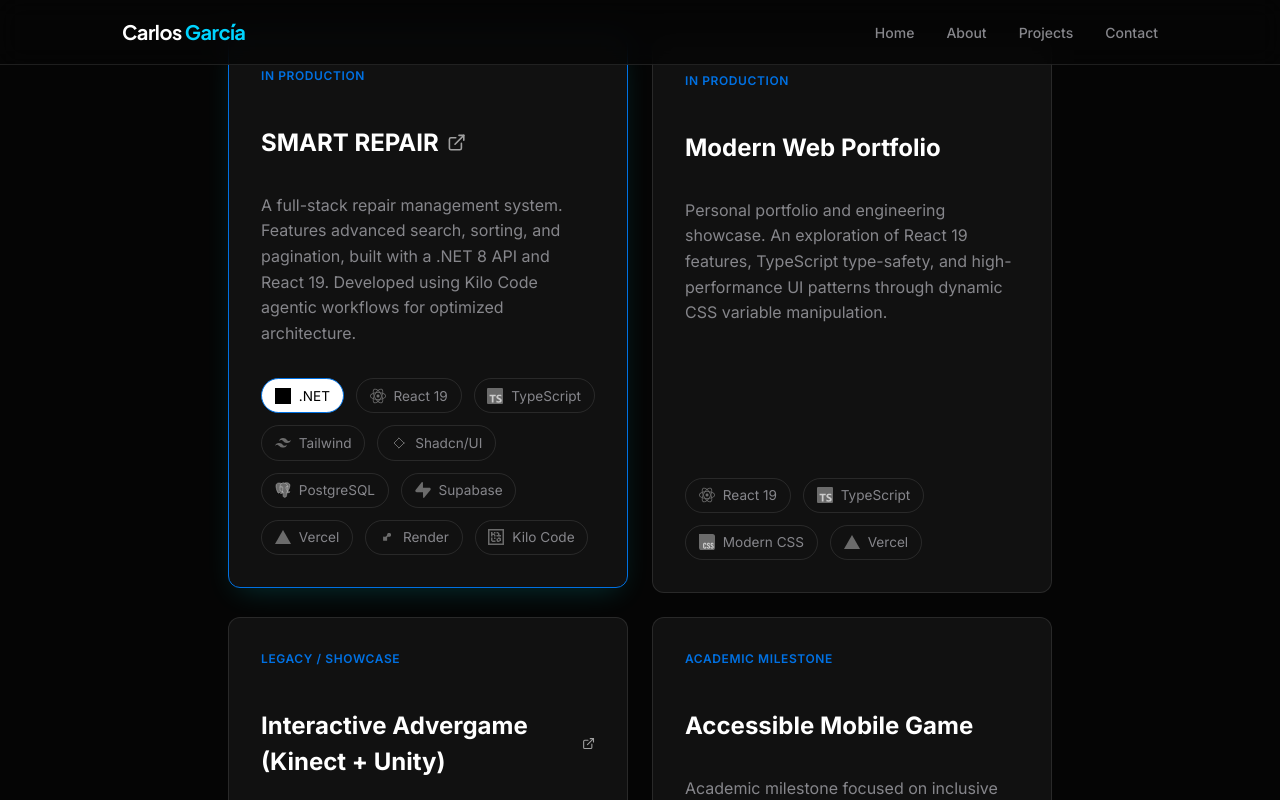
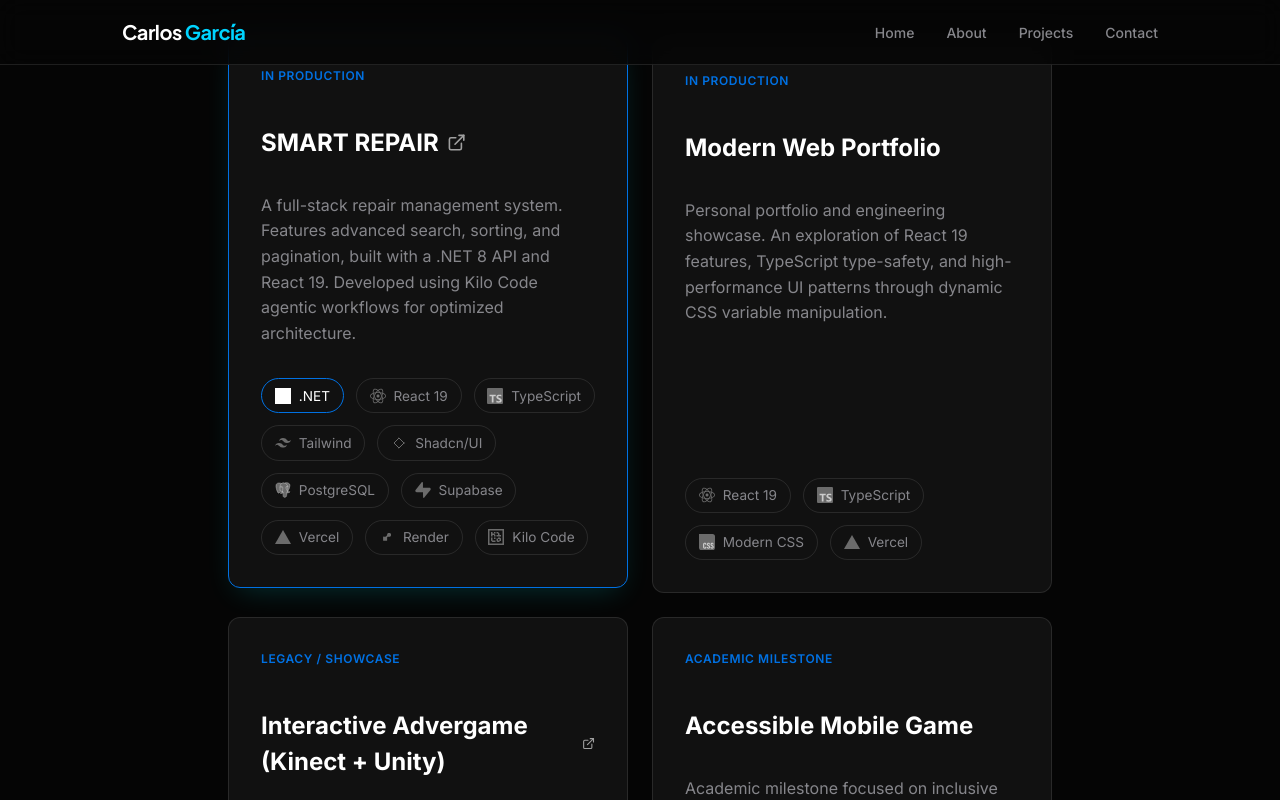
Before and after one commit to cfgarciaq/personal-website, a React (Vite) app: page / in a window 1280 px wide. In both pictures the pointer is over the element ".NET". Shown: the part 1532-2332 px from the top of the page. Built offline with nearby package versions, Linux system fonts and the light colour scheme.

Commit message:
fix: restore tech tag hover styles and fix logo colors

```diff
--- a/src/components/layout/Projects/Projects.css
+++ b/src/components/layout/Projects/Projects.css
@@ -120,10 +120,10 @@
 
 .project-tag:hover {
   border-color: var(--primary-color);
-  color: #000;
-  background: #fff;
-  --logo-postgresql-stroke: #000;
-  --logo-dotnet-text: #000;
+  color: var(--text-primary);
+  background: var(--background-body);
+  --logo-postgresql-stroke: #fff;
+  --logo-dotnet-text: #fff;
 }
 
 .project-tag:hover svg {
```
